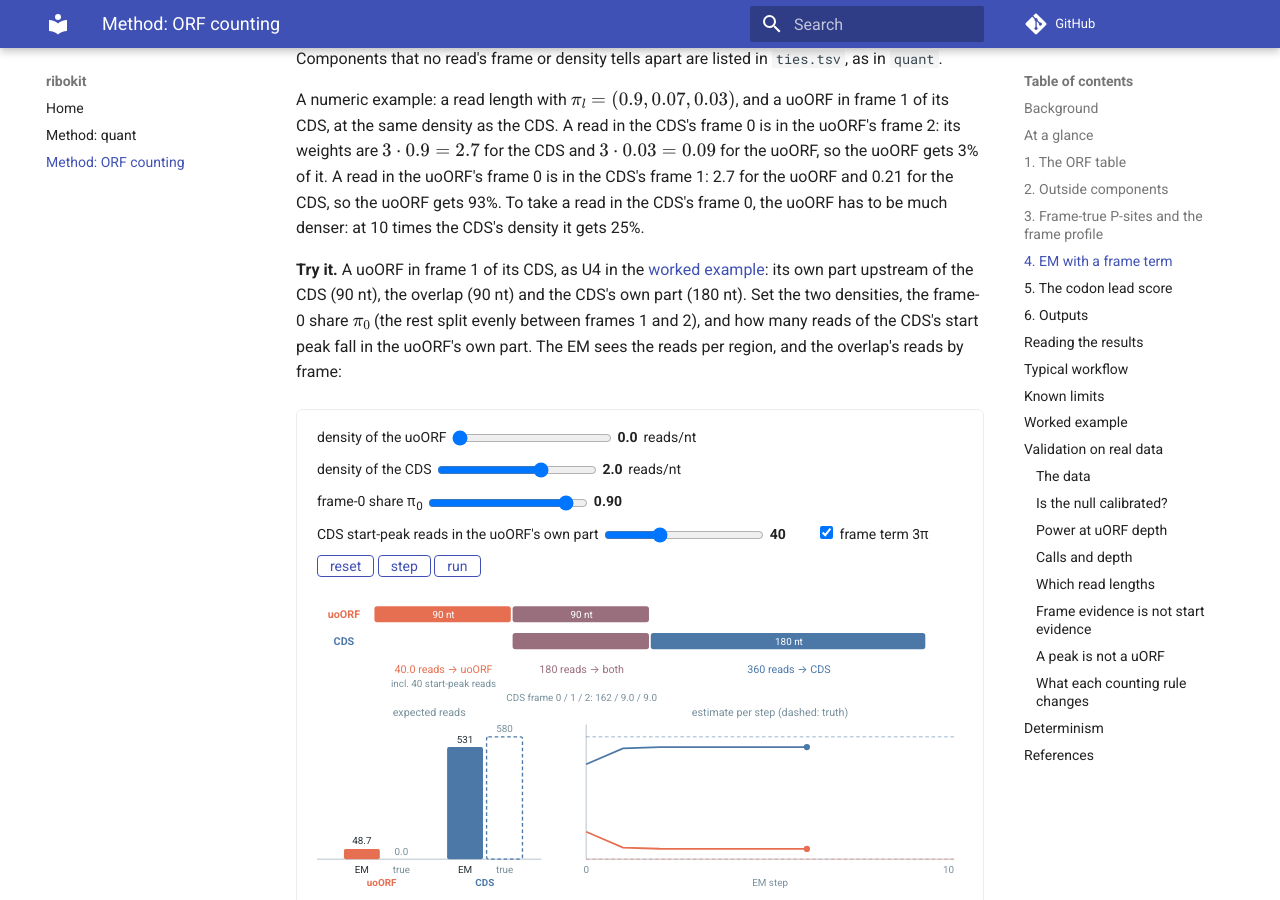
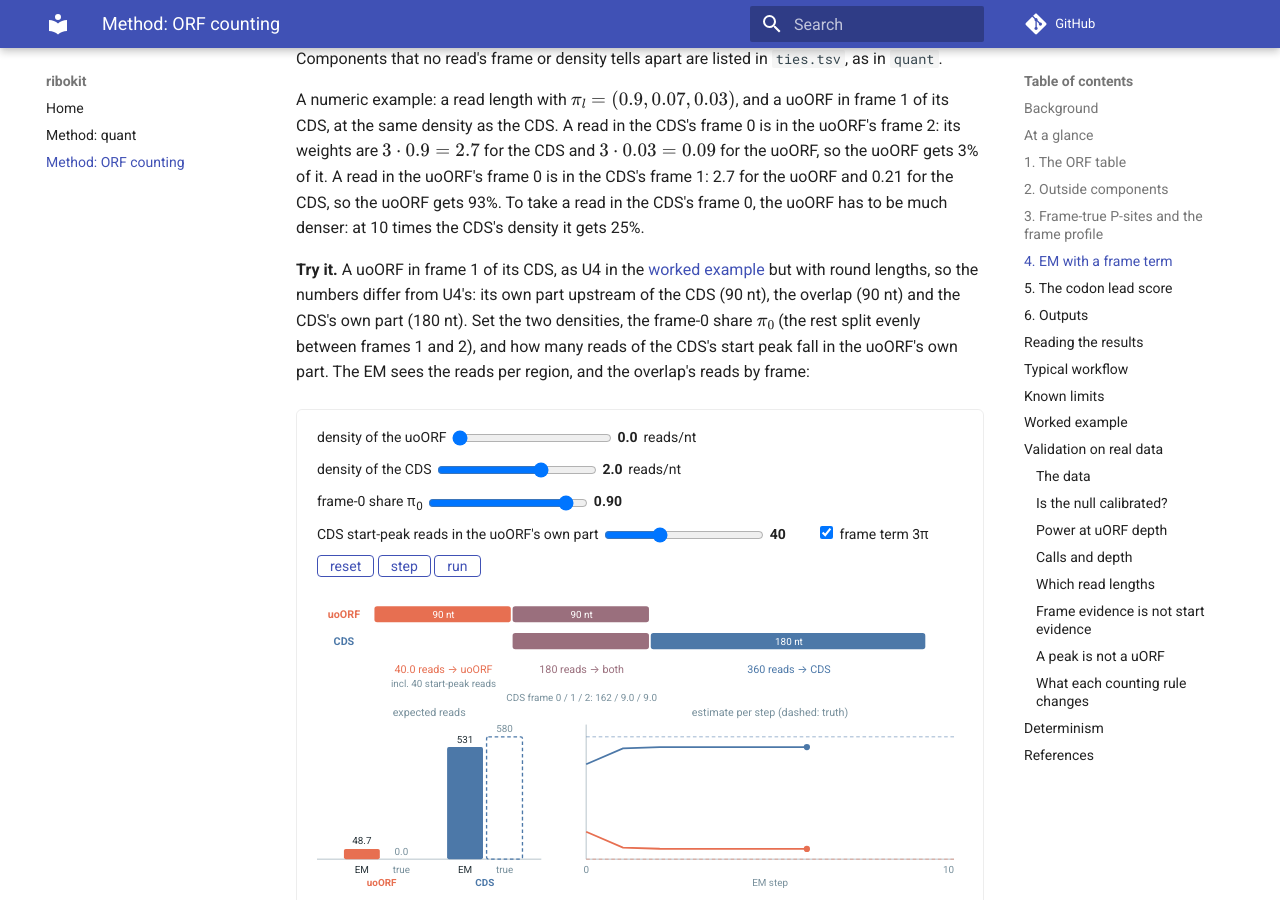
Before and after one commit to katarinagresova/ribokit, an MkDocs documentation site: the page built from docs/orfs.md, in a window 1280 px wide and 900 px high, scrolled down 7169 px. Built offline with MkDocs 1.6.1 and Material for MkDocs 9.7.7, drawn with Linux system fonts in a browser that asks for light colours; comment, search, counter and statistics services are not loaded.

Commit message:
docs: say the EM explorer's uoORF has other lengths than U4

```diff
--- a/docs/orfs.md
+++ b/docs/orfs.md
@@ -262,7 +262,8 @@ frame 0, the uoORF has to be much denser: at 10 times the CDS's density it
 gets 25%.
 
 **Try it.** A uoORF in frame 1 of its CDS, as U4 in the
-[worked example](#worked-example): its own part upstream of the CDS (90 nt),
+[worked example](#worked-example) but with round lengths, so the numbers
+differ from U4's: its own part upstream of the CDS (90 nt),
 the overlap (90 nt) and the CDS's own part (180 nt). Set the two densities,
 the frame-0 share $\pi_0$ (the rest split evenly between frames 1 and 2), and
 how many reads of the CDS's start peak fall in the uoORF's own part. The EM
```
